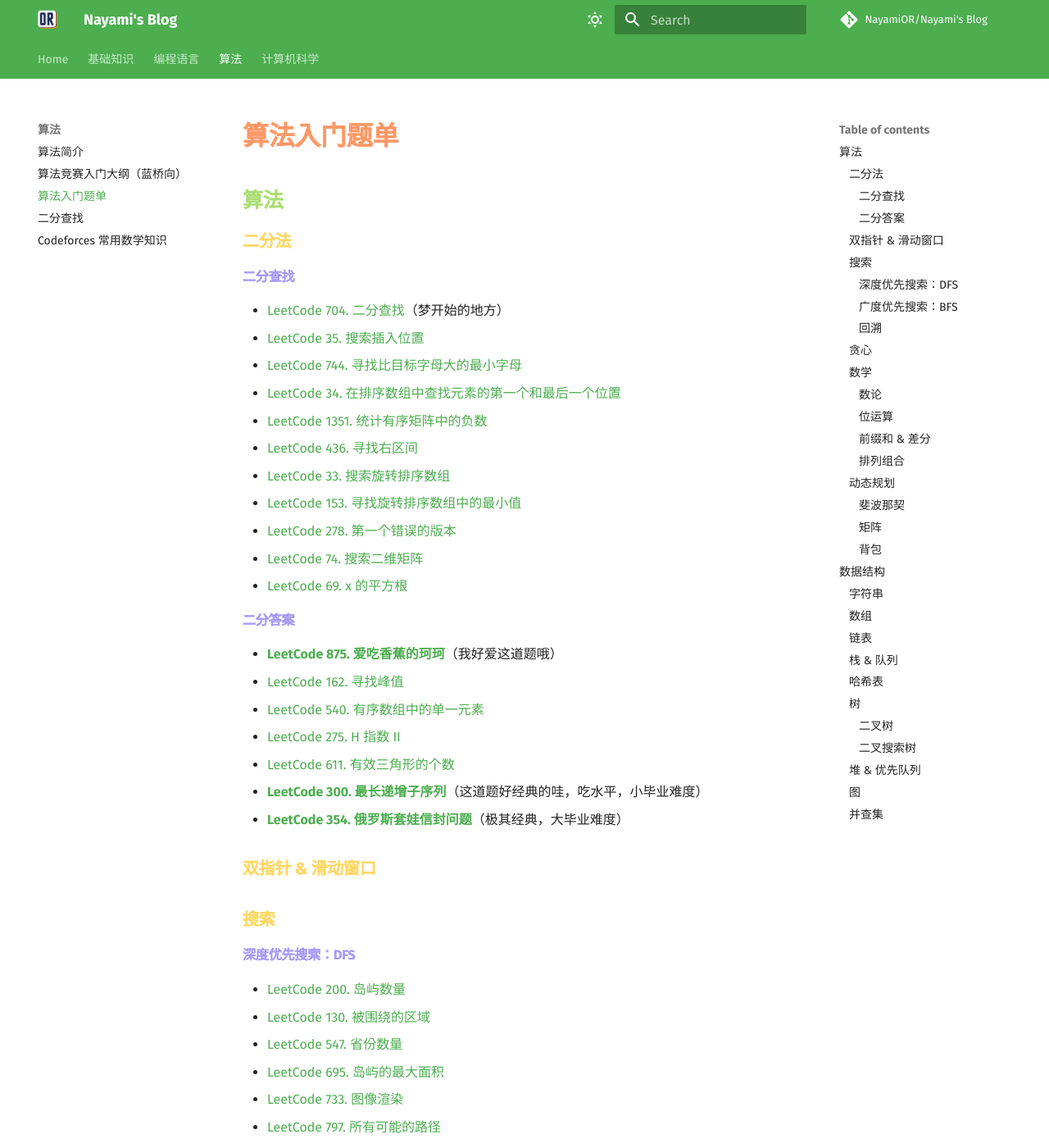
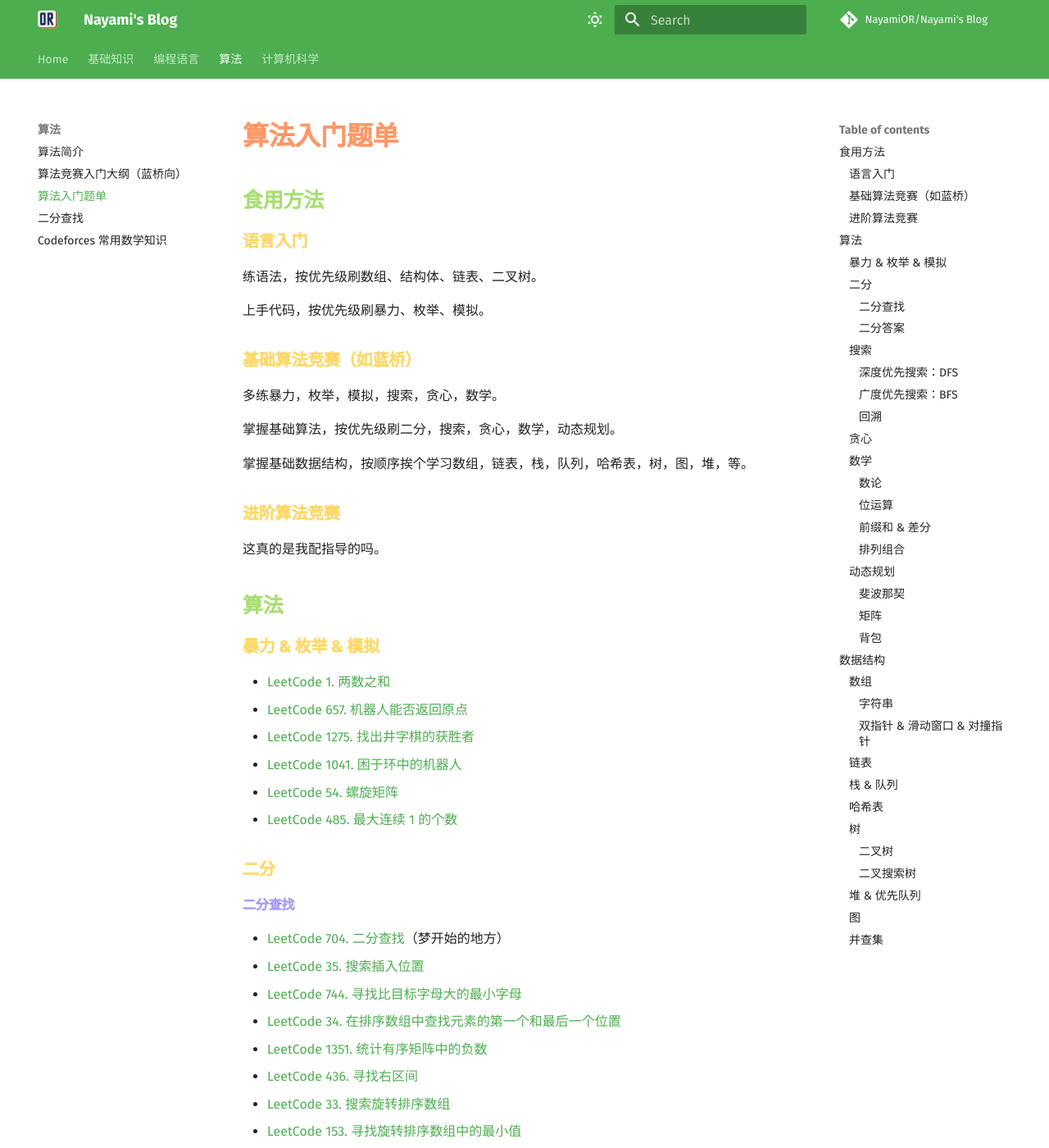
Before and after one commit to NayamiOR/nayamis-blog, an MkDocs documentation site: the page built from docs/Algo/algo-checklist.md, in a window 1280 px wide and 1400 px high. Shown: the whole window at 82% size. Built offline with MkDocs 1.6.1 and Material for MkDocs 9.7.7, drawn with Linux system fonts in a browser that asks for light colours; some web fonts are replaced; comment, search, counter and statistics services are not loaded; some of the changed text lies outside the part shown.

Commit message:
update algo checklist

```diff
--- a/docs/Algo/algo-checklist.md
+++ b/docs/Algo/algo-checklist.md
@@ -1,8 +1,37 @@
 # 算法入门题单
+
+## 食用方法
+
+### 语言入门
+
+练语法，按优先级刷数组、结构体、链表、二叉树。
+
+上手代码，按优先级刷暴力、枚举、模拟。
+
+### 基础算法竞赛（如蓝桥）
+
+多练暴力，枚举，模拟，搜索，贪心，数学。
+
+掌握基础算法，按优先级刷二分，搜索，贪心，数学，动态规划。
+
+掌握基础数据结构，按顺序挨个学习数组，链表，栈，队列，哈希表，树，图，堆，等。
+
+### 进阶算法竞赛
+
+这真的是我配指导的吗。
 
 ## 算法
 
-### 二分法
+###  暴力 & 枚举 & 模拟
+
+- [LeetCode 1. 两数之和](https://leetcode.cn/problems/two-sum/)
+- [LeetCode 657. 机器人能否返回原点](https://leetcode.cn/problems/robot-return-to-origin/)
+- [LeetCode 1275. 找出井字棋的获胜者](https://leetcode.cn/problems/find-winner-on-a-tic-tac-toe-game/)
+- [LeetCode 1041. 困于环中的机器人](https://leetcode.cn/problems/robot-bounded-in-circle/)
+- [LeetCode 54. 螺旋矩阵](https://leetcode.cn/problems/spiral-matrix/)
+- [LeetCode 485. 最大连续 1 的个数](https://leetcode.cn/problems/max-consecutive-ones/)
+
+### 二分
 
 #### 二分查找
 
@@ -20,45 +49,45 @@
 
 #### 二分答案
 
-- [**LeetCode 875. 爱吃香蕉的珂珂**](https://leetcode.cn/problems/koko-eating-bananas/)（我好爱这道题哦）
+- [**LeetCode 875. 爱吃香蕉的珂珂**](https://leetcode.cn/problems/koko-eating-bananas/)（二分新思路）
 - [LeetCode 162. 寻找峰值](https://leetcode.cn/problems/find-peak-element/)
 - [LeetCode 540. 有序数组中的单一元素](https://leetcode.cn/problems/single-element-in-a-sorted-array/)
 - [LeetCode 275. H 指数 II](https://leetcode.cn/problems/h-index-ii/)
-- [LeetCode 611. 有效三角形的个数](https://leetcode-cn.com/problems/valid-triangle-number/)
-- [**LeetCode 300. 最长递增子序列**](https://leetcode-cn.com/problems/longest-increasing-subsequence/)（这道题好经典的哇，吃水平，小毕业难度）
-- [**LeetCode 354. 俄罗斯套娃信封问题**](https://leetcode-cn.com/problems/russian-doll-envelopes/)（极其经典，大毕业难度）
-
-### 双指针 & 滑动窗口
+- [LeetCode 611. 有效三角形的个数](https://leetcode.cn/problems/valid-triangle-number/)
+- [**LeetCode 300. 最长递增子序列**](https://leetcode.cn/problems/longest-increasing-subsequence/)（经典题，小毕业难度）
+- [**LeetCode 354. 俄罗斯套娃信封问题**](https://leetcode.cn/problems/russian-doll-envelopes/)（经典题，大毕业难度）
 
 ### 搜索
 
 #### 深度优先搜索：DFS
 
-- [LeetCode 200. 岛屿数量](https://leetcode-cn.com/problems/number-of-islands/)
-- [LeetCode 130. 被围绕的区域](https://leetcode-cn.com/problems/surrounded-regions/)
-- [LeetCode 547. 省份数量](https://leetcode-cn.com/problems/number-of-provinces/)
-- [LeetCode 695. 岛屿的最大面积](https://leetcode-cn.com/problems/max-area-of-island/)
-- [LeetCode 733. 图像渲染](https://leetcode-cn.com/problems/flood-fill/)
-- [LeetCode 797. 所有可能的路径](https://leetcode-cn.com/problems/all-paths-from-source-to-target/)
+- [LeetCode 200. 岛屿数量](https://leetcode.cn/problems/number-of-islands/)
+- [LeetCode 130. 被围绕的区域](https://leetcode.cn/problems/surrounded-regions/)
+- [LeetCode 547. 省份数量](https://leetcode.cn/problems/number-of-provinces/)
+- [LeetCode 695. 岛屿的最大面积](https://leetcode.cn/problems/max-area-of-island/)
+- [LeetCode 733. 图像渲染](https://leetcode.cn/problems/flood-fill/)
+- [LeetCode 797. 所有可能的路径](https://leetcode.cn/problems/all-paths-from-source-to-target/)
 
 #### 广度优先搜索：BFS
 
-- [LeetCode 102. 二叉树的层序遍历](https://leetcode-cn.com/problems/binary-tree-level-order-traversal/)
-- [LeetCode 107. 二叉树的层序遍历 II](https://leetcode-cn.com/problems/binary-tree-level-order-traversal-ii/)
-- [LeetCode 116. 填充每个节点的下一个右侧节点指针](https://leetcode-cn.com/problems/populating-next-right-pointers-in-each-node/)
-- [LeetCode 117. 填充每个节点的下一个右侧节点指针 II](https://leetcode-cn.com/problems/populating-next-right-pointers-in-each-node-ii/)
-- [LeetCode 100. 相同的树](https://leetcode-cn.com/problems/same-tree/)
-- [LeetCode 104. 二叉树的最大深度](https://leetcode-cn.com/problems/maximum-depth-of-binary-tree/)
-- [LeetCode 200. 岛屿数量](https://leetcode-cn.com/problems/number-of-islands/)
-- [LeetCode 130. 被围绕的区域](https://leetcode-cn.com/problems/surrounded-regions/)
-- [LeetCode 547. 省份数量](https://leetcode-cn.com/problems/number-of-provinces/)
-- [LeetCode 695. 岛屿的最大面积](https://leetcode-cn.com/problems/max-area-of-island/)
-- [LeetCode 733. 图像渲染](https://leetcode-cn.com/problems/flood-fill/)
-- [LeetCode 797. 所有可能的路径](https://leetcode-cn.com/problems/all-paths-from-source-to-target/)
+- [LeetCode 102. 二叉树的层序遍历](https://leetcode.cn/problems/binary-tree-level-order-traversal/)
+- [LeetCode 107. 二叉树的层序遍历 II](https://leetcode.cn/problems/binary-tree-level-order-traversal-ii/)
+- [LeetCode 116. 填充每个节点的下一个右侧节点指针](https://leetcode.cn/problems/populating-next-right-pointers-in-each-node/)
+- [LeetCode 117. 填充每个节点的下一个右侧节点指针 II](https://leetcode.cn/problems/populating-next-right-pointers-in-each-node-ii/)
+- [LeetCode 100. 相同的树](https://leetcode.cn/problems/same-tree/)
+- [LeetCode 104. 二叉树的最大深度](https://leetcode.cn/problems/maximum-depth-of-binary-tree/)
+- [LeetCode 200. 岛屿数量](https://leetcode.cn/problems/number-of-islands/)
+- [LeetCode 130. 被围绕的区域](https://leetcode.cn/problems/surrounded-regions/)
+- [LeetCode 547. 省份数量](https://leetcode.cn/problems/number-of-provinces/)
+- [LeetCode 695. 岛屿的最大面积](https://leetcode.cn/problems/max-area-of-island/)
+- [LeetCode 733. 图像渲染](https://leetcode.cn/problems/flood-fill/)
+- [LeetCode 797. 所有可能的路径](https://leetcode.cn/problems/all-paths-from-source-to-target/)
 
 #### 回溯
 
 ### 贪心
+
+- [LeetCode 976. 三角形的最大周长](https://leetcode.cn/problems/largest-perimeter-triangle/)
 
 ### 数学
 
@@ -80,20 +109,25 @@
 
 ## 数据结构
 
-### 字符串
+### 数组
 
-### 数组
+#### 字符串
+
+#### 双指针 & 滑动窗口 & 对撞指针
+
+- [LeetCode 344. 反转字符串](https://leetcode.cn/problems/reverse-string/)
 
 ### 链表
 
-- [LeetCode 21. 合并两个有序链表](https://leetcode-cn.com/problems/merge-two-sorted-lists/)
-- [LeetCode 83. 删除排序链表中的重复元素](https://leetcode-cn.com/problems/remove-duplicates-from-sorted-list/)
-- [LeetCode 19. 删除链表的倒数第 N 个结点](https://leetcode-cn.com/problems/remove-nth-node-from-end-of-list/)
-- [LeetCode 141. 环形链表](https://leetcode-cn.com/problems/linked-list-cycle/)
-- [LeetCode 142. 环形链表 II](https://leetcode-cn.com/problems/linked-list-cycle-ii/)
-- [LeetCode 203. 移除链表元素](https://leetcode-cn.com/problems/remove-linked-list-elements/)
-- [LeetCode 206. 反转链表](https://leetcode-cn.com/problems/reverse-linked-list/)
-- [LeetCode 237. 删除链表中的节点](https://leetcode-cn.com/problems/delete-node-in-a-linked-list/)
+- [LeetCode 21. 合并两个有序链表](https://leetcode.cn/problems/merge-two-sorted-lists/)
+- [LeetCode 206. 反转链表](https://leetcode.cn/problems/reverse-linked-list/)
+- [LeetCode 2. 两数相加](https://leetcode.cn/problems/add-two-numbers/)
+- [LeetCode 83. 删除排序链表中的重复元素](https://leetcode.cn/problems/remove-duplicates-from-sorted-list/)
+- [LeetCode 19. 删除链表的倒数第 N 个结点](https://leetcode.cn/problems/remove-nth-node-from-end-of-list/)
+- [LeetCode 141. 环形链表](https://leetcode.cn/problems/linked-list-cycle/)
+- [LeetCode 142. 环形链表 II](https://leetcode.cn/problems/linked-list-cycle-ii/)
+- [LeetCode 203. 移除链表元素](https://leetcode.cn/problems/remove-linked-list-elements/)
+- [LeetCode 237. 删除链表中的节点](https://leetcode.cn/problems/delete-node-in-a-linked-list/)
 
 ### 栈 & 队列
 
@@ -103,18 +137,20 @@
 
 #### 二叉树
 
-- [LeetCode 144. 二叉树的前序遍历](https://leetcode-cn.com/problems/binary-tree-preorder-traversal/)
-- [LeetCode 94. 二叉树的中序遍历](https://leetcode-cn.com/problems/binary-tree-inorder-traversal/)
-- [LeetCode 145. 二叉树的后序遍历](https://leetcode-cn.com/problems/binary-tree-postorder-traversal/)
-- [LeetCode 102. 二叉树的层序遍历](https://leetcode-cn.com/problems/binary-tree-level-order-traversal/)
-- [LeetCode 107. 二叉树的层序遍历 II](https://leetcode-cn.com/problems/binary-tree-level-order-traversal-ii/)
-- [LeetCode 104. 二叉树的最大深度](https://leetcode-cn.com/problems/maximum-depth-of-binary-tree/)
-- [LeetCode 116. 填充每个节点的下一个右侧节点指针](https://leetcode-cn.com/problems/populating-next-right-pointers-in-each-node/)
+- [LeetCode 144. 二叉树的前序遍历](https://leetcode.cn/problems/binary-tree-preorder-traversal/)
+- [LeetCode 94. 二叉树的中序遍历](https://leetcode.cn/problems/binary-tree-inorder-traversal/)
+- [LeetCode 145. 二叉树的后序遍历](https://leetcode.cn/problems/binary-tree-postorder-traversal/)
+- [LeetCode 102. 二叉树的层序遍历](https://leetcode.cn/problems/binary-tree-level-order-traversal/)
+- [LeetCode 107. 二叉树的层序遍历 II](https://leetcode.cn/problems/binary-tree-level-order-traversal-ii/)
+- [LeetCode 104. 二叉树的最大深度](https://leetcode.cn/problems/maximum-depth-of-binary-tree/)
+- [LeetCode 116. 填充每个节点的下一个右侧节点指针](https://leetcode.cn/problems/populating-next-right-pointers-in-each-node/)
 
 #### 二叉搜索树
 
 ### 堆 & 优先队列
 
+- [LeetCode 871. 最低加油次数](https://leetcode.cn/problems/minimum-number-of-refueling-stops/)
+
 ### 图
 
 ### 并查集
```
